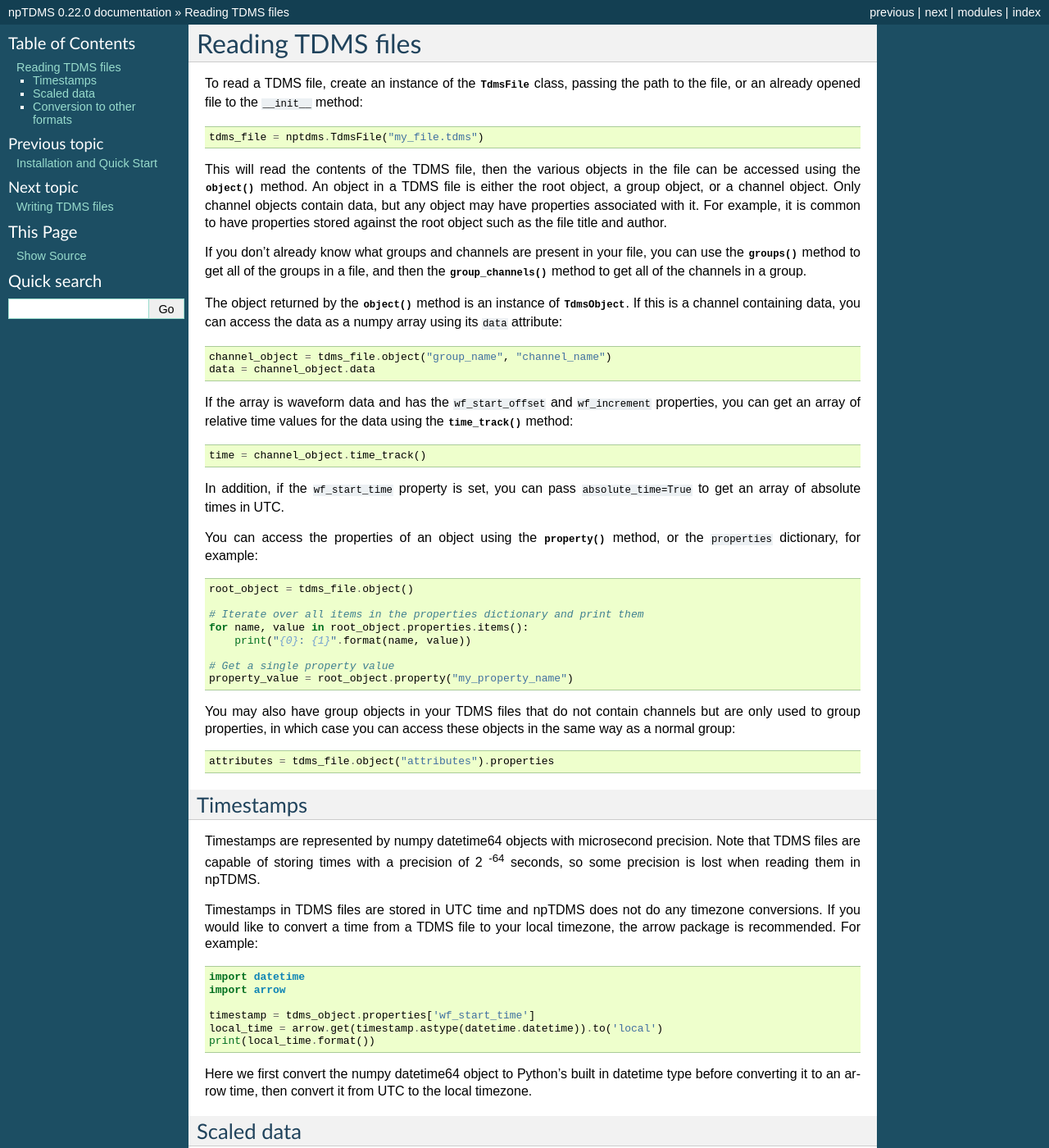
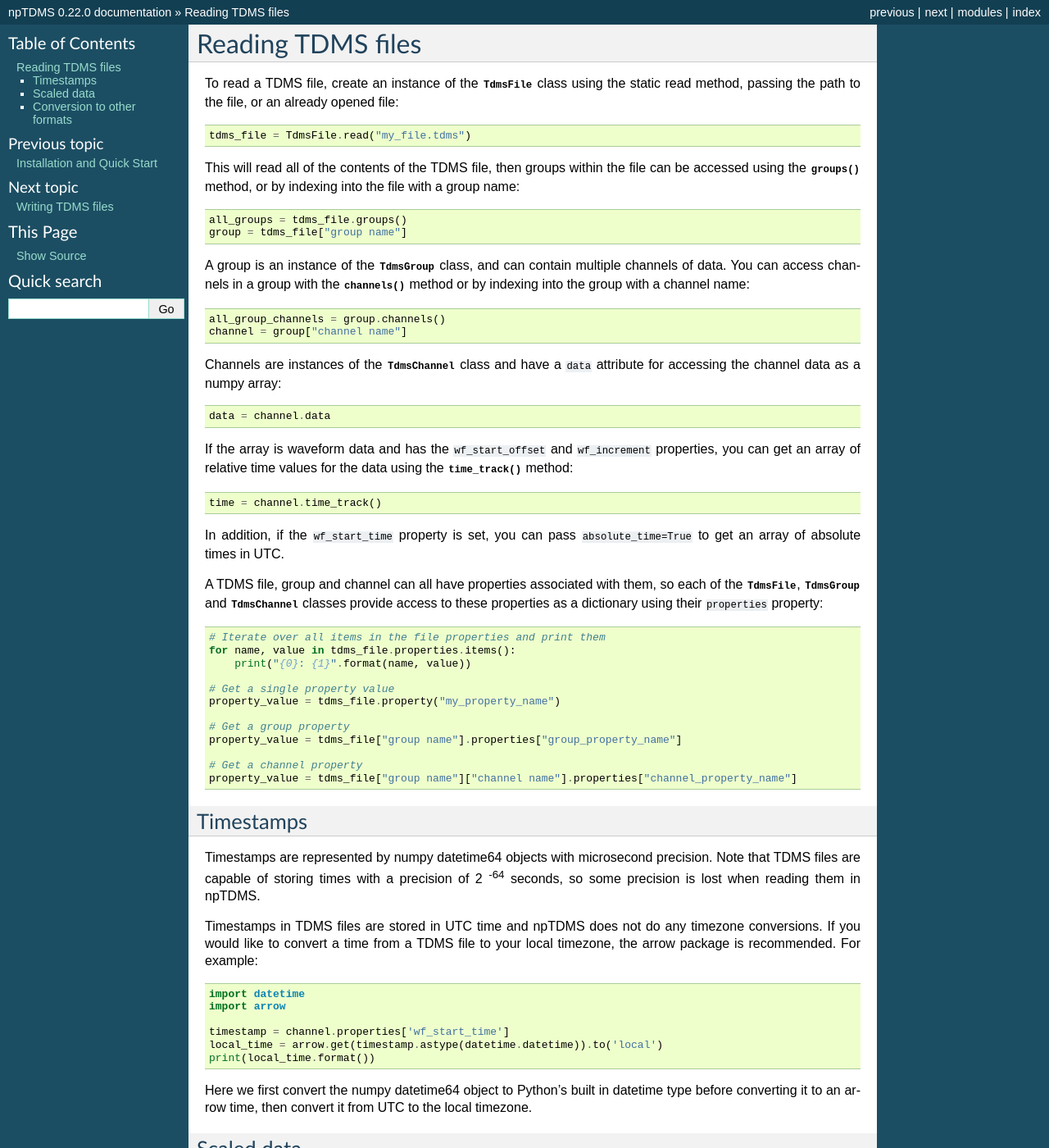
Before and after one commit to adamreeve/npTDMS, a Sphinx documentation site: the page built from docs/reading.rst, in a window 1280 px wide and 1400 px high. Shown: the whole window at 82% size. Built offline with Sphinx 7.4.7, drawn with Linux system fonts in a browser that asks for light colours; some of the changed text lies outside the part shown.

Commit message:
Update documentation for API changes

```diff
--- a/README.rst
+++ b/README.rst
@@ -17,12 +17,13 @@ and is built on top of the `numpy <http://www.numpy.org/>`__ package.
 Data read from a TDMS file is stored in numpy arrays,
 and numpy arrays are also used when writing TDMS file.
 
+TDMS files can contain multiple data channels organised intro groups.
 Typical usage when reading a TDMS file might look like::
 
     from nptdms import TdmsFile
 
-    tdms_file = TdmsFile("path_to_file.tdms")
-    channel = tdms_file.object('Group', 'Channel1')
+    tdms_file = TdmsFile.read("path_to_file.tdms")
+    channel = tdms_file['Group']['Channel1']
     data = channel.data
     time = channel.time_track()
     # do stuff with data
--- a/docs/reading.rst
+++ b/docs/reading.rst
@@ -2,58 +2,54 @@ Reading TDMS files
 ==================
 
 To read a TDMS file, create an instance of the :py:class:`~nptdms.TdmsFile`
-class, passing the path to the file, or an already opened file to the ``__init__`` method::
+class using the static read method, passing the path to the file, or an already opened file::
 
-    tdms_file = nptdms.TdmsFile("my_file.tdms")
+    tdms_file = TdmsFile.read("my_file.tdms")
 
-This will read the contents of the TDMS file, then the various objects
-in the file can be accessed using the
-:py:meth:`~nptdms.TdmsFile.object` method.
-An object in a TDMS file is either the root object, a group object, or a channel
-object.
-Only channel objects contain data, but any object may have properties associated with it.
-For example, it is common to have properties stored against the root object such as the
-file title and author.
+This will read all of the contents of the TDMS file, then groups within the file
+can be accessed using the
+:py:meth:`~nptdms.TdmsFile.groups` method, or by indexing into the file with a group name::
 
-If you don't already know what groups and channels are present in your file,
-you can use the :py:meth:`~nptdms.TdmsFile.groups` method to get all of the groups
-in a file, and then the :py:meth:`~nptdms.TdmsFile.group_channels` method to get all
-of the channels in a group.
+    all_groups = tdms_file.groups()
+    group = tdms_file["group name"]
 
-The object returned by the :py:meth:`~nptdms.TdmsFile.object` method
-is an instance of :py:class:`~nptdms.TdmsObject`.
-If this is a channel containing data, you can access the data as a numpy array using its
-``data`` attribute::
+A group is an instance of the :py:class:`~nptdms.TdmsGroup` class,
+and can contain multiple channels of data. You can access channels in a group with the
+:py:meth:`~nptdms.TdmsGroup.channels` method or by indexing into the group with a channel name::
 
-    channel_object = tdms_file.object("group_name", "channel_name")
-    data = channel_object.data
+    all_group_channels = group.channels()
+    channel = group["channel name"]
+
+Channels are instances of the :py:class:`~nptdms.TdmsChannel` class
+and have a ``data`` attribute for accessing the channel data as a numpy array::
+
+    data = channel.data
 
 If the array is waveform data and has the ``wf_start_offset`` and ``wf_increment``
 properties, you can get an array of relative time values for the data using the
-:py:meth:`~nptdms.TdmsObject.time_track` method::
+:py:meth:`~nptdms.TdmsChannel.time_track` method::
 
-    time = channel_object.time_track()
+    time = channel.time_track()
 
 In addition, if the ``wf_start_time`` property is set,
 you can pass ``absolute_time=True`` to get an array of absolute times in UTC.
 
-You can access the properties of an object using the :py:meth:`~nptdms.TdmsObject.property` method,
-or the ``properties`` dictionary, for example::
+A TDMS file, group and channel can all have properties associated with them, so each of the
+:py:class:`~nptdms.TdmsFile`, :py:class:`~nptdms.TdmsGroup` and :py:class:`~nptdms.TdmsChannel`
+classes provide access to these properties as a dictionary using their ``properties`` property::
 
-    root_object = tdms_file.object()
-
-    # Iterate over all items in the properties dictionary and print them
-    for name, value in root_object.properties.items():
+    # Iterate over all items in the file properties and print them
+    for name, value in tdms_file.properties.items():
         print("{0}: {1}".format(name, value))
 
     # Get a single property value
-    property_value = root_object.property("my_property_name")
+    property_value = tdms_file.property("my_property_name")
 
-You may also have group objects in your TDMS files that do not contain
-channels but are only used to group properties, in which case you can access
-these objects in the same way as a normal group::
+    # Get a group property
+    property_value = tdms_file["group name"].properties["group_property_name"]
 
-    attributes = tdms_file.object("attributes").properties
+    # Get a channel property
+    property_value = tdms_file["group name"]["channel name"].properties["channel_property_name"]
 
 Timestamps
 ----------
@@ -69,7 +65,7 @@ the arrow package is recommended. For example::
     import datetime
     import arrow
 
-    timestamp = tdms_object.properties['wf_start_time']
+    timestamp = channel.properties['wf_start_time']
     local_time = arrow.get(timestamp.astype(datetime.datetime)).to('local')
     print(local_time.format())
 
@@ -80,11 +76,11 @@ Scaled data
 -----------
 
 The TDMS format supports different ways of scaling data, and DAQmx raw data in particular is usually scaled.
-The :py:attr:`~nptdms.TdmsObject.data` attribute of the channel returns this scaled data.
-You can additionally use the :py:attr:`~nptdms.TdmsObject.raw_data` attribute to access the unscaled data.
+The :py:attr:`~nptdms.TdmsChannel.data` property of the channel returns this scaled data.
+You can additionally use the :py:attr:`~nptdms.TdmsChannel.raw_data` property to access the unscaled data.
 Note that DAQmx channels may have multiple raw scalers rather than a single raw data channel,
-in which case you need to use the :py:meth:`~nptdms.TdmsObject.raw_scaler_data`
-method to access the raw data for a specific scaler id.
+in which case you need to use the :py:attr:`~nptdms.TdmsChannel.raw_scaler_data`
+property to access the raw data as a dictionary of scaler id to raw data array.
 
 Conversion to other formats
 ---------------------------
@@ -92,5 +88,6 @@ Conversion to other formats
 npTDMS has convenience methods to convert data to Pandas DataFrames or HDF5 files.
 The :py:class:`~nptdms.TdmsFile` class has :py:meth:`~nptdms.TdmsFile.as_dataframe` and
 :py:meth:`~nptdms.TdmsFile.as_hdf` methods to convert a whole file to a DataFrame or HDF5 file.
-In addition, the :py:class:`~nptdms.TdmsObject` has a :py:meth:`~nptdms.TdmsObject.as_dataframe` method
+In addition there is an :py:meth:`~nptdms.TdmsGroup.as_dataframe` method on :py:class:`~nptdms.TdmsGroup`
+and an :py:meth:`~nptdms.TdmsGroup.as_dataframe` method on :py:class:`~nptdms.TdmsChannel`
 for converting a single group or channel to a Pandas DataFrame.
```
Also changed, not shown: docs/quickstart.rst (+6 -2 lines), docs/writing.rst (+11 -6 lines).
